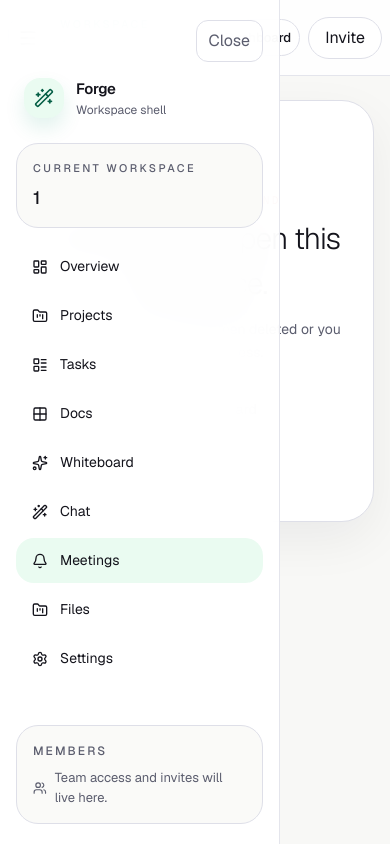
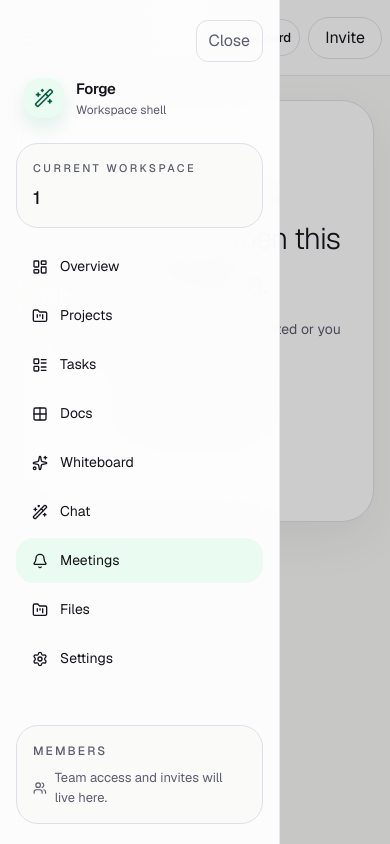
Before and after one commit to Vivek0925/Forge, a Next.js app in the folder apps/web/: page /workspace/1/meetings in a window 390 px wide. Both pictures are taken after a click on the button "Open workspace navigation". Built offline with nearby package versions, Linux system fonts and the light colour scheme; no server answers.

Commit message:
fix: improve mobile workspace navigation

```diff
--- a/apps/web/app/workspace/[slug]/_components/WorkspaceShell.tsx
+++ b/apps/web/app/workspace/[slug]/_components/WorkspaceShell.tsx
@@ -2,7 +2,7 @@
 
 import Link from "next/link";
 import { useParams } from "next/navigation";
-import { useEffect, useState } from "react";
+import { useEffect, useState, useRef } from "react";
 import { Search, Menu } from "lucide-react";
 import { getWorkspaceBySlug, type Workspace } from "@/lib/workspace";
 import WorkspaceSidebar from "@/components/workspace/WorkspaceSidebar";
@@ -19,6 +19,31 @@ export default function WorkspaceShell({ children }: WorkspaceShellProps) {
   const [loading, setLoading] = useState(true);
   const [inviteOpen, setInviteOpen] = useState(false);
   const [sidebarOpen, setSidebarOpen] = useState(false);
+
+  const touchStartX = useRef<number | null>(null);
+
+  function handleShellTouchStart(event: React.TouchEvent<HTMLDivElement>) {
+    const startX = event.touches[0]?.clientX ?? 0;
+
+    if (!sidebarOpen && startX <= 24) {
+      touchStartX.current = startX;
+    }
+  }
+
+  function handleShellTouchEnd(event: React.TouchEvent<HTMLDivElement>) {
+    if (touchStartX.current === null) {
+      return;
+    }
+
+    const endX = event.changedTouches[0]?.clientX ?? touchStartX.current;
+    const distance = endX - touchStartX.current;
+
+    if (distance > 60) {
+      setSidebarOpen(true);
+    }
+
+    touchStartX.current = null;
+  }
 
   useEffect(() => {
     if (!slug) {
@@ -56,13 +81,26 @@ export default function WorkspaceShell({ children }: WorkspaceShellProps) {
   const title = workspace?.name || slug || "Workspace";
 
   return (
-    <div className="flex h-[100dvh] min-h-0 overflow-hidden bg-[#F8F8F6] text-[#14141C]">
+    <div
+      onTouchStart={handleShellTouchStart}
+      onTouchEnd={handleShellTouchEnd}
+      className="flex h-[100dvh] min-h-0 overflow-hidden bg-[#F8F8F6] text-[#14141C]"
+    >
       <WorkspaceSidebar
         slug={slug}
         title={title}
         mobileOpen={sidebarOpen}
         onMobileClose={() => setSidebarOpen(false)}
       />
+
+      {sidebarOpen && (
+        <button
+          type="button"
+          aria-label="Close workspace navigation"
+          onClick={() => setSidebarOpen(false)}
+          className="fixed inset-0 z-40 bg-black/20 md:hidden"
+        />
+      )}
 
       <div className="flex min-w-0 flex-1 flex-col overflow-hidden">
         <header className="flex h-[76px] shrink-0 items-center justify-between gap-4 border-b border-[#DEDFE8]/80 bg-white/85 px-2 backdrop-blur-xl md:px-6">
--- a/apps/web/components/workspace/WorkspaceSidebar.tsx
+++ b/apps/web/components/workspace/WorkspaceSidebar.tsx
@@ -2,6 +2,7 @@
 
 import Link from "next/link";
 import { usePathname } from "next/navigation";
+import { useRef } from "react";
 import {
   Bell,
   FolderKanban,
@@ -42,8 +43,31 @@ export default function WorkspaceSidebar({
   const pathname = usePathname();
   const activePath = pathname.replace(`/workspace/${slug}`, "");
 
+  const touchStartX = useRef<number | null>(null);
+
+  function handleTouchStart(event: React.TouchEvent<HTMLElement>) {
+    touchStartX.current = event.touches[0]?.clientX ?? null;
+  }
+
+  function handleTouchEnd(event: React.TouchEvent<HTMLElement>) {
+    if (touchStartX.current === null) {
+      return;
+    }
+
+    const endX = event.changedTouches[0]?.clientX ?? touchStartX.current;
+    const distance = endX - touchStartX.current;
+
+    if (distance < -60) {
+      onMobileClose();
+    }
+
+    touchStartX.current = null;
+  }
+
   return (
     <aside
+    onTouchStart={handleTouchStart}
+    onTouchEnd={handleTouchEnd}
       className={`fixed inset-y-0 left-0 z-50 flex w-[280px] shrink-0 flex-col border-r border-[#DEDFE8]/80 bg-white/95 px-4 py-5 backdrop-blur-xl transition-transform duration-200 md:static md:z-auto md:flex ${
         mobileOpen ? "translate-x-0" : "-translate-x-full"
       } md:translate-x-0`}
@@ -80,7 +104,7 @@ export default function WorkspaceSidebar({
         </div>
       </div>
 
-      <nav className="mt-4 flex-1 space-y-1 overflow-hidden">
+      <nav className="mt-4 min-h-0 flex-1 space-y-1 scrollbar-none overflow-y-auto">
         {navigation.map((item) => {
           const Icon = item.icon;
           const href = item.href
```
